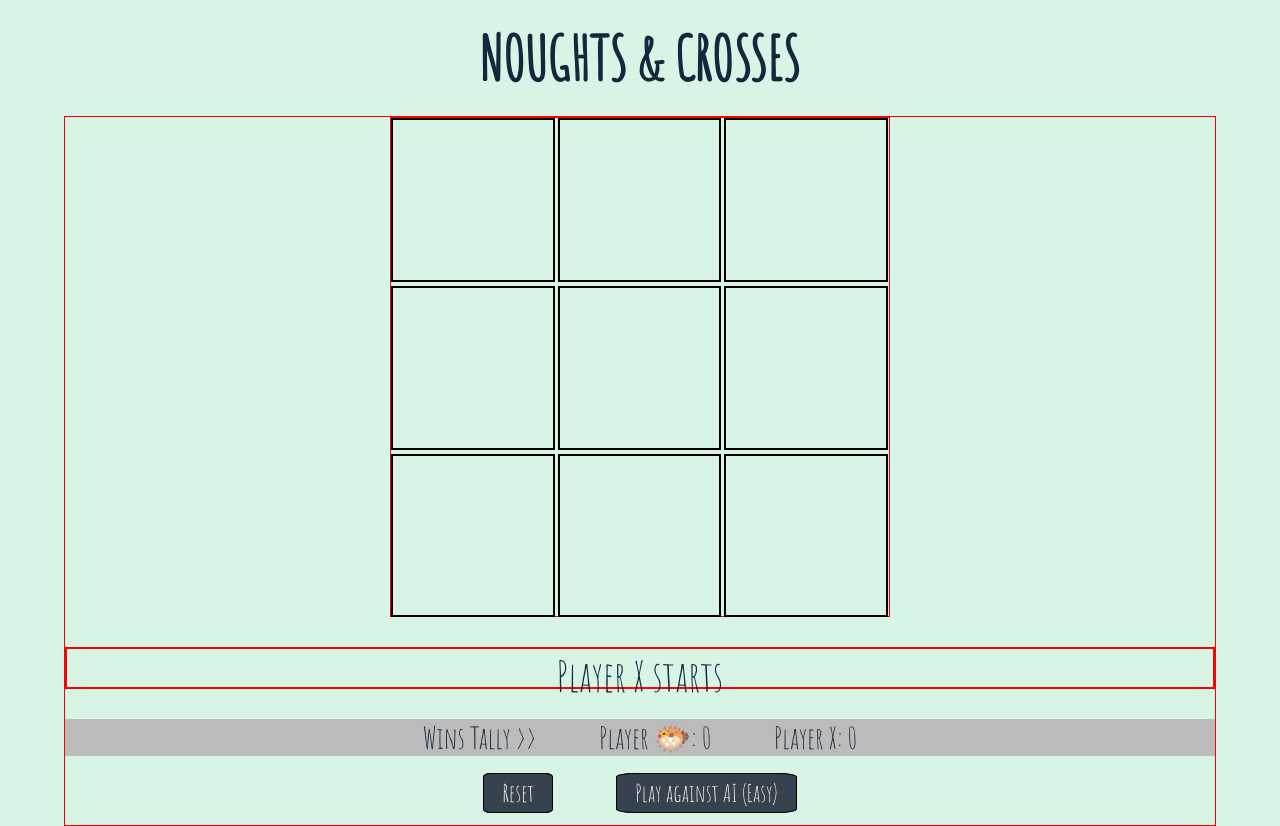
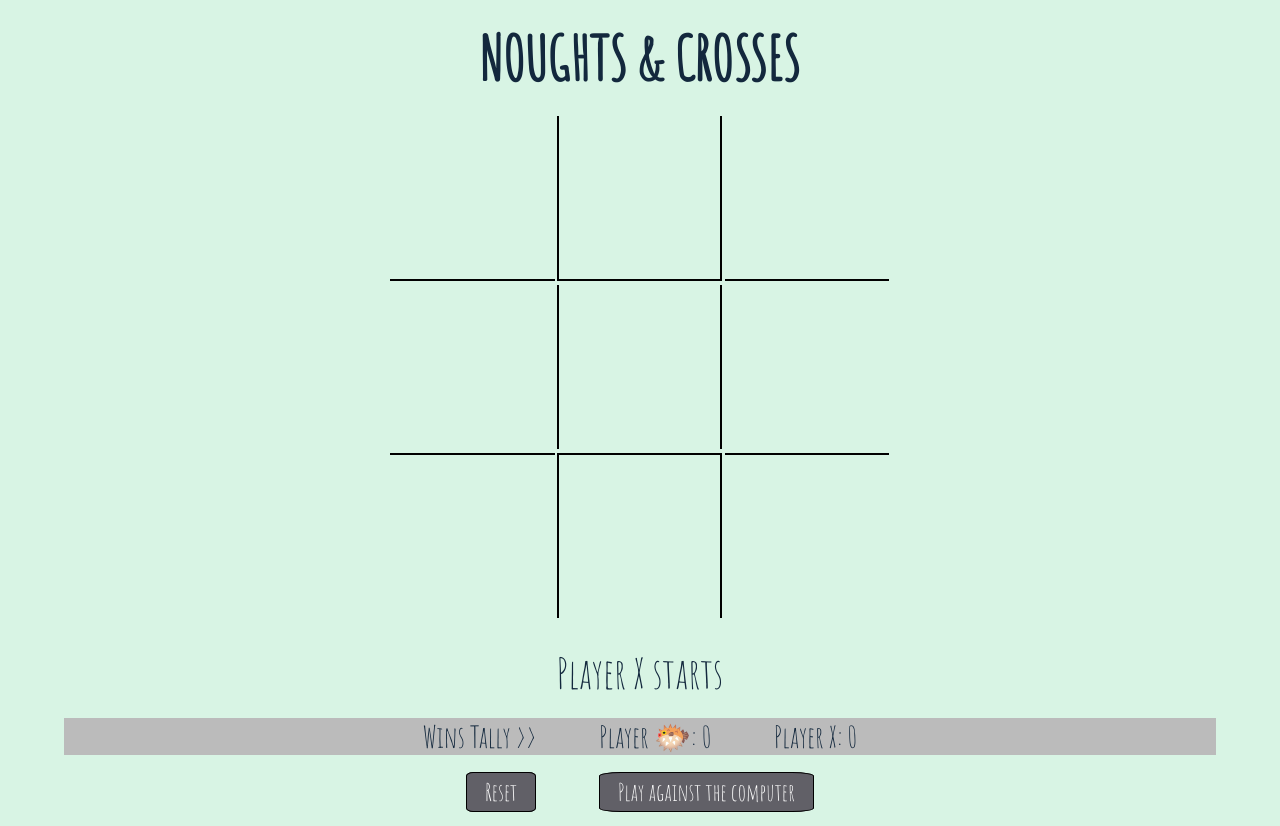
Before and after one commit to katshaze/project0, a plain HTML site: page index.html in a window 1280 px wide. Drawn offline with Linux system fonts and the light colour scheme.

Commit message:
updated button linking to AI with actual link etc.

```diff
--- a/css/style.css
+++ b/css/style.css
@@ -1,7 +1,7 @@
 /* For testing purposes - remove later */
-div {
+/* div {
   border: red solid 1px;
-}
+} */
 /* Above is for testing purposes - remove later */
 
 * {
@@ -130,7 +130,7 @@
 butt {
   font-size: 24px;
   padding: 4px 18px;
-  background-color: #36424e;
+  background-color: #616067;
   color: white;
   border: solid 1px black;
   border-radius: 10%;
--- a/index.html
+++ b/index.html
@@ -83,7 +83,7 @@
             <butt>Reset</butt>
           </li>
           <li>
-            <butt><a href="#">Play against AI (Easy)</a></butt>
+            <butt><a href="https://katshaze.github.io/project0-AI">Play against the computer</a></butt>
           </li>
         </ul>
       </nav>
```
Also changed, not shown: js/presentation.js (+3 -11 lines).
